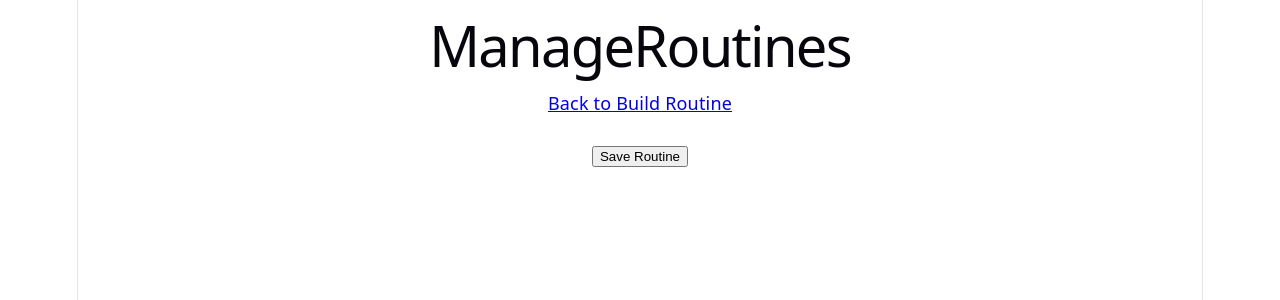
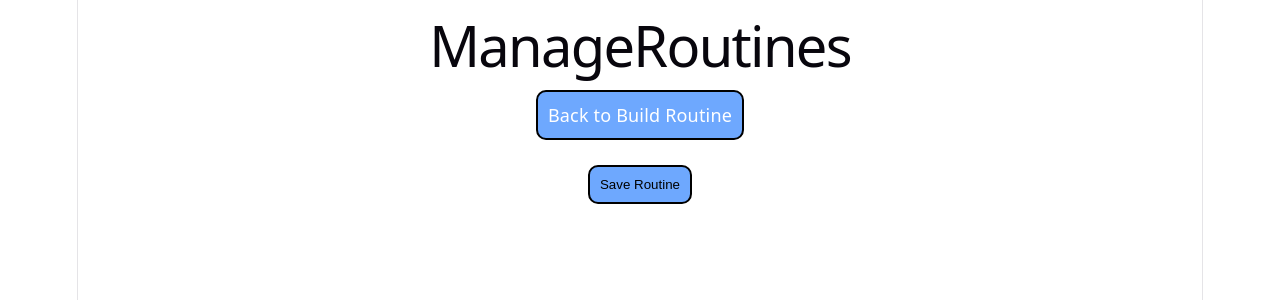
Before and after one commit to Danieljamespm/LiftLab, a React (Vite) app: page /routines in a window 1280 px wide. Shown: the top 300 px of the page. Built offline with nearby package versions, Linux system fonts and the light colour scheme.

Commit message:
This is a long commit. I got the different routines rendering and added local storage for saving and styled most of it to look a little better on the eyes. I have one more feature to add that involves searching queries and I can move on to the backend

```diff
--- a/package.json
+++ b/package.json
@@ -10,6 +10,7 @@
     "preview": "vite preview"
   },
   "dependencies": {
+    "lucide-react": "^1.35.0",
     "react": "^19.2.7",
     "react-dom": "^19.2.7",
     "react-router": "^8.3.0"
--- a/src/App.css
+++ b/src/App.css
@@ -82,6 +82,12 @@
 
 }
 
+.details-btn:hover {
+    background-color: white;
+    color: var(--color-accent);
+    cursor: pointer;
+}
+
 /* BUILD ROUTINE SEARCH */
 
 form {
@@ -102,11 +108,24 @@ form {
     border: none;
 }
 
+.search-params:hover {
+    cursor: pointer;
+}
+
 .search-btn {
     border-radius: 10px;
     border: 2px solid black;
     background-color: var(--color-accent);
     padding: 10px;
+}
+
+.search-btn:hover,
+.save-btn:hover,
+.dropdown:hover,
+.link-btn:hover {
+    cursor: pointer;
+    background-color: white;
+    color: var(--color-accent);
 }
 
 .routine-name {
@@ -267,3 +286,36 @@ form {
     margin: 8px 12px;
     border-radius: 12px;
 }
+
+.save-btn {
+    border-radius: 10px;
+    border: 2px solid black;
+    background-color: var(--color-accent);
+    padding: 10px;
+}
+
+/* HOMEPAGE */
+
+.dropdown {
+    border-radius: 10px;
+    border: 2px solid black;
+    background-color: var(--color-accent);
+    padding: 10px;
+    color: white;
+    margin: 10px;
+    display: flex;
+    justify-content: center;
+    gap: 10px;
+}
+
+.link-btn {
+    border-radius: 10px;
+    border: 2px solid black;
+    background-color: var(--color-accent);
+    padding: 10px;
+    text-decoration: none;
+    color: white;
+    display: inline-block;
+    width: fit-content;
+    margin: 0 auto;
+}
--- a/src/App.jsx
+++ b/src/App.jsx
@@ -1,5 +1,5 @@
 import { BrowserRouter, Routes, Route } from 'react-router'
-import { useState } from 'react'
+import { useState, useEffect } from 'react'
 import './App.css'
 import HomePage from './pages/HomePage'
 import BuildRoutine from './pages/BuildRoutine'
@@ -10,14 +10,22 @@ import ManageRoutines from './pages/ManageRoutines'
 
 function App() {
 
+
+
   const [routineExercises, setRoutineExercises] = useState([])
   const [routineName, setRoutineName] = useState("")
-  const [savedRoutines, setSavedRoutines] = useState([])
+  const [savedRoutines, setSavedRoutines] = useState(JSON.parse(localStorage.getItem("savedRoutines")) || [])
+
+  useEffect(() => {
+    localStorage.setItem("savedRoutines", JSON.stringify(savedRoutines))
+  }, [savedRoutines])
 
   return (
     <BrowserRouter>
       <Routes>
-        <Route path="/" element={<HomePage />} />
+        <Route path="/" element={<HomePage
+          savedRoutines={savedRoutines}
+        />} />
         <Route path='/build-routine' element={<BuildRoutine
           routineExercises={routineExercises}
           setRoutineExercises={setRoutineExercises}
--- a/src/pages/BuildRoutine.jsx
+++ b/src/pages/BuildRoutine.jsx
@@ -99,12 +99,12 @@ const BuildRoutine = ({ routineExercises, setRoutineExercises, routineName, setR
     return (
 
         <>
-            <div>BuildRoutine</div>
+            <h1>BuildRoutine</h1>
 
-            <Link to={"/"}>
+            <Link to={"/"} className="link-btn">
                 Back to Home
             </Link>
-            <Link to={"/routines"}>
+            <Link to={"/routines"} className="link-btn">
                 View Routines
             </Link>
 
--- a/src/pages/HomePage.jsx
+++ b/src/pages/HomePage.jsx
@@ -1,14 +1,64 @@
-import { Link } from "react-router"
+import { Link, useNavigate } from "react-router"
+import { useState } from "react"
+import { ChevronDown, ChevronRight } from "lucide-react"
 
-const HomePage = () => {
+const HomePage = ({ savedRoutines }) => {
+
+
+    const [expandedRoutine, setExpandedRoutine] = useState("")
+
+    console.log(expandedRoutine)
+
+    const navigate = useNavigate()
     return (
 
         <>
-            <div>HomePage</div>
+            <h1>HomePage</h1>
 
-            <Link to={"/build-routine"}>
+            <Link to={"/build-routine"} className="link-btn">
                 Build Routine
             </Link>
+
+            <div>
+                {savedRoutines.map((routines) => (
+                    <div className='manage-routine '>
+                        <h2>{routines.routineName}</h2>
+                        <p onClick={() => setExpandedRoutine(expandedRoutine === routines.routineName ? "" : routines.routineName)}
+                            className="dropdown"
+                        >
+                            {routines.routineExercises.length} Exercises
+                            <span className="drop-arrow">{expandedRoutine === routines.routineName ? <ChevronDown /> : <ChevronRight />}</span>
+                        </p>
+                        {expandedRoutine === routines.routineName &&
+                            routines.routineExercises.map((exercise) => (
+                                <div key={exercise.exerciseId} className="exercise-card">
+
+                                    <div className="exercise-thumbnail">
+                                        <img src={exercise.gifUrl} />
+                                    </div>
+
+                                    <div className="exercise-info">
+                                        <h3>{exercise.name}</h3>
+
+                                        <div className="badge-container">
+                                            <span>{exercise.equipments}</span>
+                                            <span>{exercise.bodyParts}</span>
+                                        </div>
+                                    </div>
+
+
+
+                                    <button className="details-btn"
+                                        onClick={() => navigate(`/exercise/${exercise.exerciseId}`)}
+                                    >
+                                        i
+                                    </button>
+                                </div>
+                            ))}
+
+                    </div>
+                ))}
+            </div>
         </>
     )
 }
--- a/src/pages/ManageRoutines.jsx
+++ b/src/pages/ManageRoutines.jsx
@@ -20,7 +20,7 @@ const ManageRoutines = ({ routineExercises, routineName, savedRoutines, setSaved
         <div>
             <h1>ManageRoutines</h1>
 
-            <Link to={"/build-routine"}>
+            <Link to={"/build-routine"} className='link-btn'>
                 Back to Build Routine
             </Link>
 
@@ -55,14 +55,16 @@ const ManageRoutines = ({ routineExercises, routineName, savedRoutines, setSaved
 
                     ))}
 
-                    <button onClick={handleSavedRoutines}>
+                    <button className='save-btn'
+
+                        onClick={handleSavedRoutines}>
                         Save Routine
                     </button>
                 </div>
 
                 <div>
                     {savedRoutines.map((routines) => (
-                        <div className='manage-routine '>
+                        <div className='manage-routine ' key={routines.routineName}>
                             <h2>{routines.routineName}</h2>
 
                             {routines.routineExercises.map((exercise) => (
```
Also changed, not shown: 1 other file (tests, documents, lock files or other folders).
